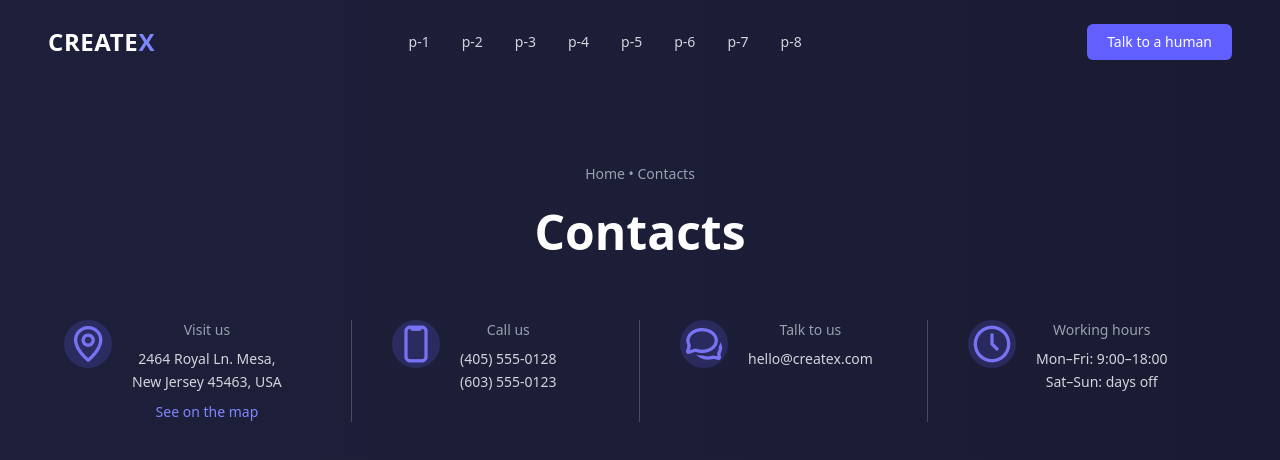
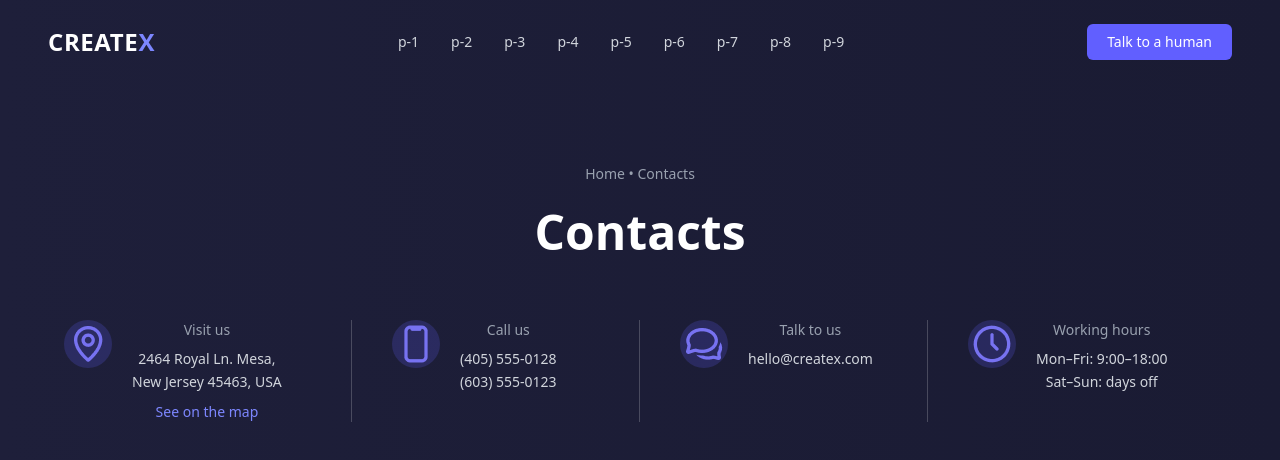
Before and after one commit to azimovahmadtj/sensitive-work, a website: page index.html in a window 1280 px wide. Drawn offline with nearby package versions, Linux system fonts and the light colour scheme.

Commit message:
Update link text for page3 in index.html

```diff
--- a/index.html
+++ b/index.html
@@ -24,7 +24,7 @@
       <a href="./src/Abdulbotin/index.html">p-6</a>
       <a href="./src/IBROHIM/Page9.html">p-7</a>
       <a href="./src/azim/index.html">p-8</a>
-      <a href="./src/page3/index.html"></a>
+      <a href="./src/page3/index.html">p-9</a>
 
     </nav>
 
```
